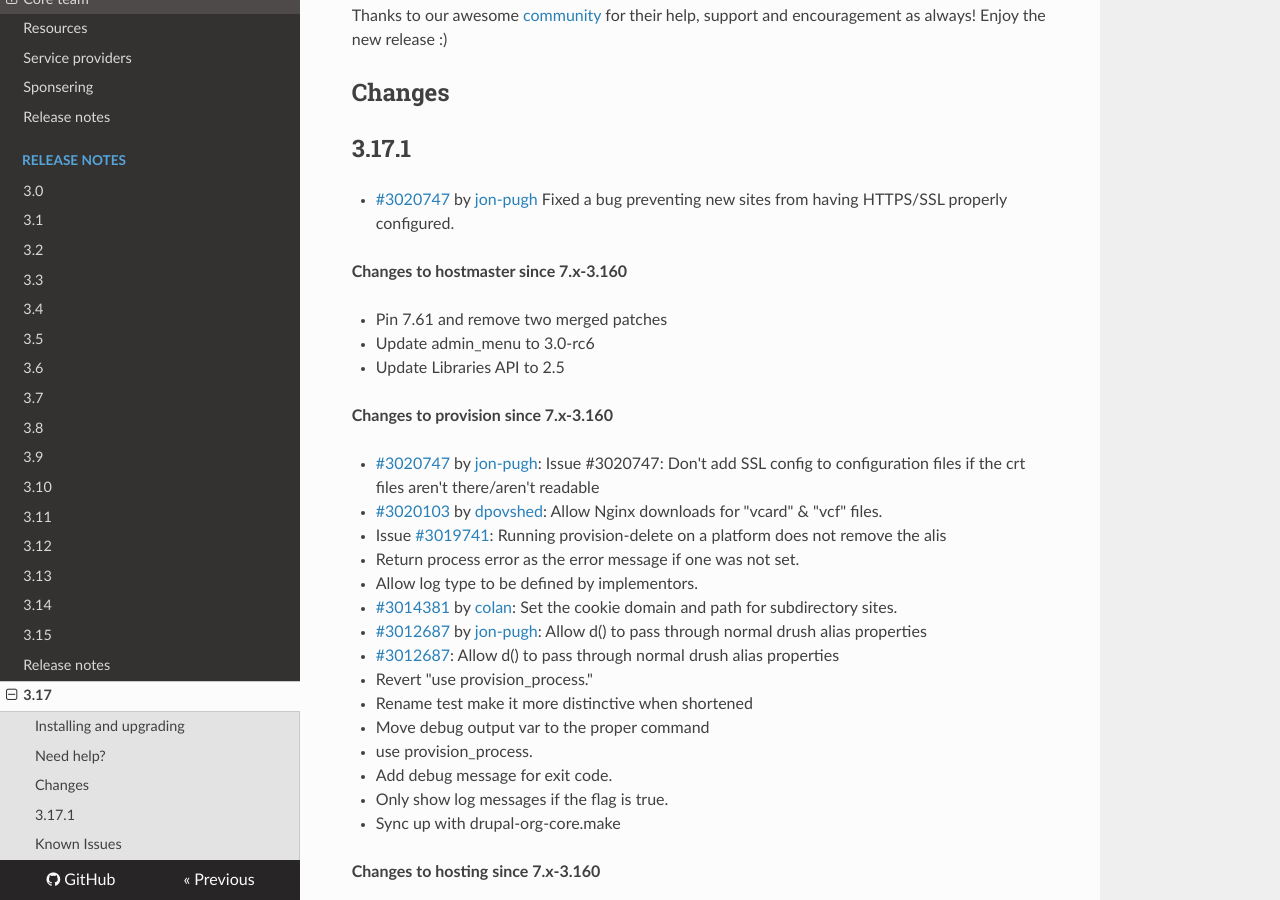
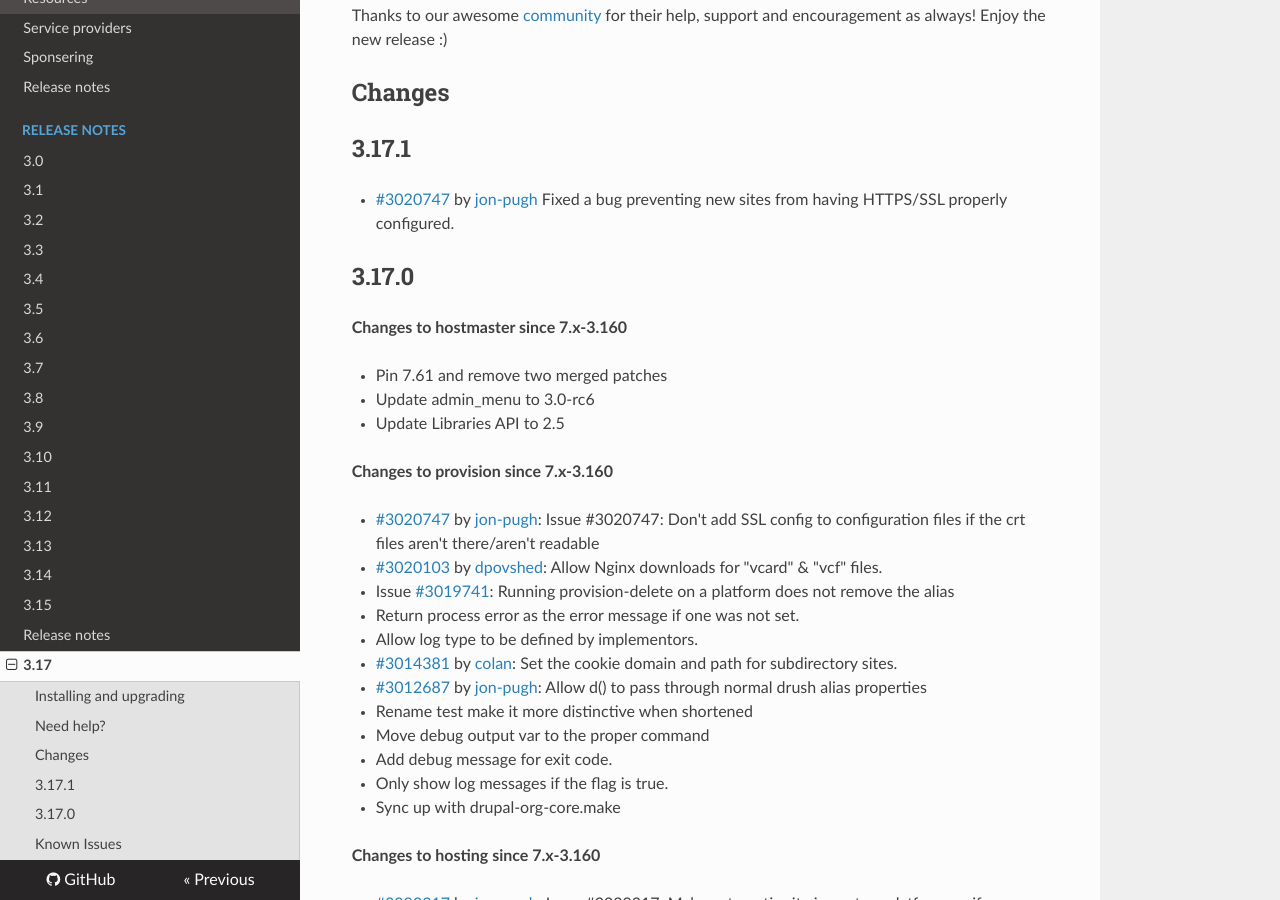
Before and after one commit to aegir-project/documentation, an MkDocs documentation site: the page built from docs/release-notes/3.17.md, in a window 1280 px wide and 900 px high, scrolled down 1084 px. Built offline with MkDocs 1.6.1, drawn with Linux system fonts in a browser that asks for light colours; nearby versions of some CDN libraries; old or Windows-style settings are respelled for this version of MkDocs.

Commit message:
Update 3.17.md

```diff
--- a/docs/release-notes/3.17.md
+++ b/docs/release-notes/3.17.md
@@ -46,27 +46,25 @@ Changes
 
 * [#3020747](https://www.drupal.org/node/3020747) by [jon-pugh](https://www.drupal.org/u/jon-pugh) Fixed a bug preventing new sites from having HTTPS/SSL properly configured.
 
+## 3.17.0
+
 **Changes to hostmaster since 7.x-3.160**
 
 * Pin 7.61 and remove two merged patches
 * Update admin_menu to 3.0-rc6
 * Update Libraries API to 2.5
 
-
 **Changes to provision since 7.x-3.160**
 
 * [#3020747](https://www.drupal.org/node/3020747) by [jon-pugh](/u/jon-pugh): Issue #3020747: Don't add SSL config to configuration files if the crt files aren't there/aren't readable
 * [#3020103](https://www.drupal.org/node/3020103) by [dpovshed](/u/dpovshed): Allow Nginx downloads for "vcard" & "vcf" files.
-* Issue [#3019741](https://www.drupal.org/node/3019741): Running provision-delete on a platform does not remove the alis
+* Issue [#3019741](https://www.drupal.org/node/3019741): Running provision-delete on a platform does not remove the alias
 * Return process error as the error message if one was not set.
 * Allow log type to be defined by implementors.
 * [#3014381](https://www.drupal.org/node/3014381) by [colan](/u/colan): Set the cookie domain and path for subdirectory sites.
 * [#3012687](https://www.drupal.org/node/3012687) by [jon-pugh](/u/jon-pugh): Allow d() to pass through normal drush alias properties
-* [#3012687](https://www.drupal.org/node/3012687): Allow d() to pass through normal drush alias properties
-* Revert "use provision_process."
 * Rename test make it more distinctive when shortened
 * Move debug output var to the proper command
-* use provision_process.
 * Add debug message for exit code.
 * Only show log messages if the flag is true.
 * Sync up with drupal-org-core.make
```
